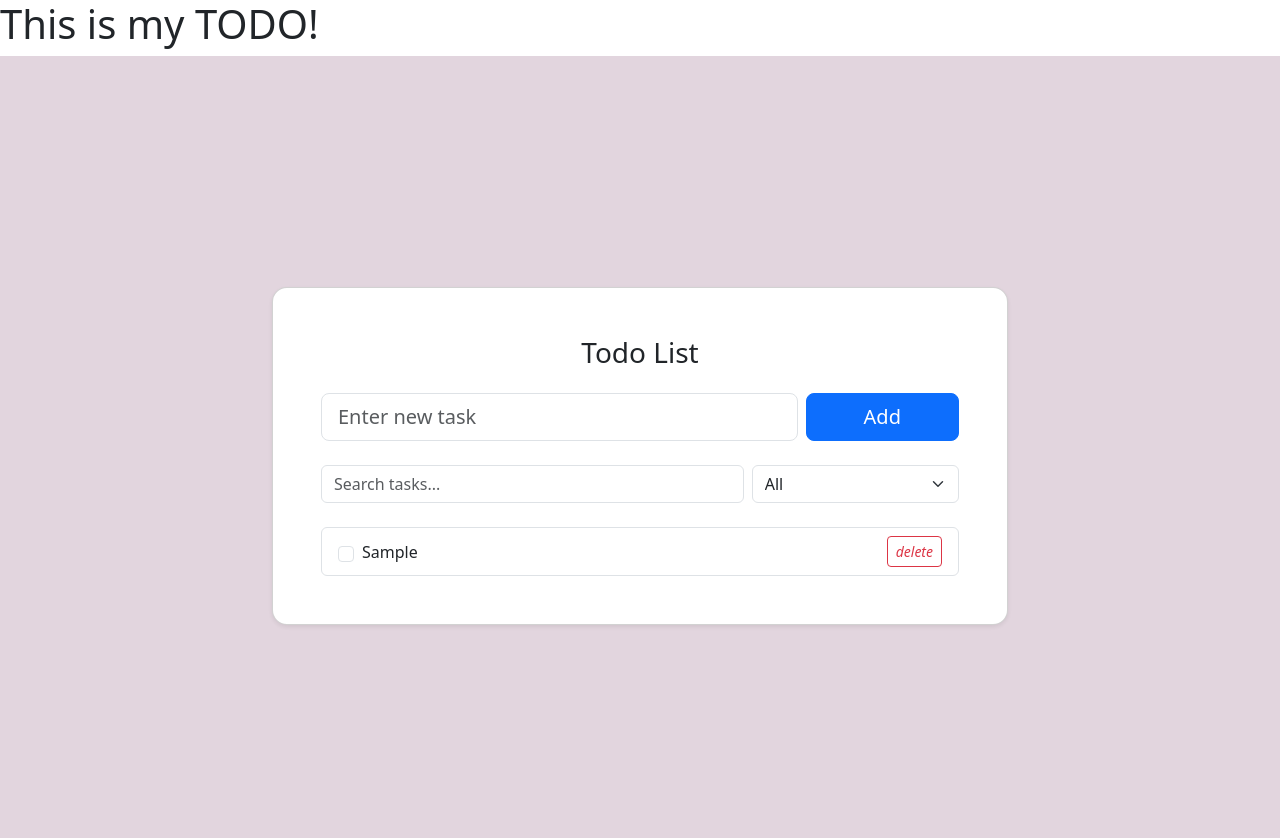
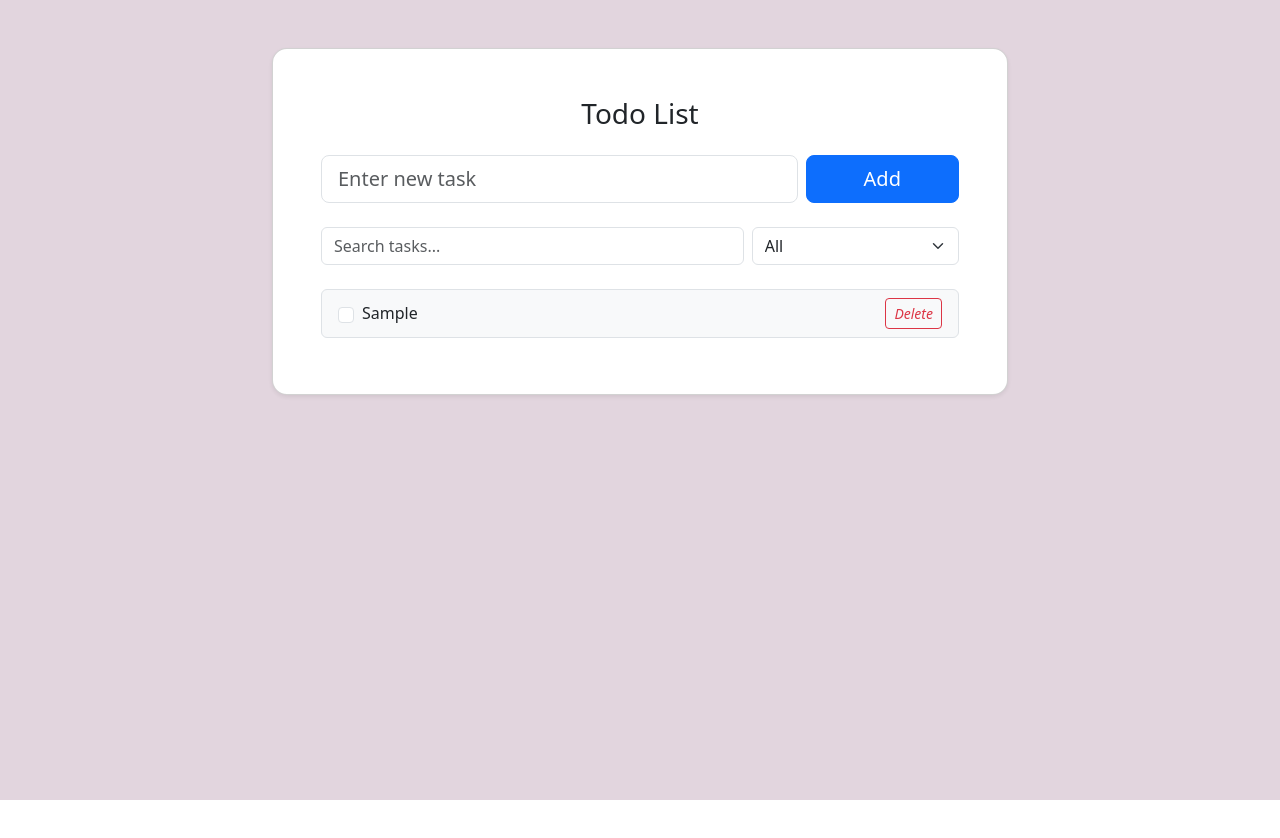
Before and after one commit to jonlindanger03/Todo, an Angular app: page / in a window 1280 px wide. Both pictures are taken after typing "Sample" into the empty fields and a click on the button "Add". Shown: the top 838 px of the page. After the commit the page ends 800 px from the top, so only its background shows below. Built offline with nearby package versions, Linux system fonts and the light colour scheme.

Commit message:
fix styling

```diff
--- a/src/app/app.html
+++ b/src/app/app.html
@@ -1,2 +1,2 @@
-<H1>This is my TODO!</H1>
+
 <app-todo-comp></app-todo-comp>
--- a/src/app/todo-comp/todo-comp.html
+++ b/src/app/todo-comp/todo-comp.html
@@ -36,7 +36,7 @@
 -->
 
 
-<section class="vh-100" style="background-color: #e2d5de;">
+<section class="min-vh-100" style="background-color: #e2d5de;">
     <div class="container py-5 h-100">
       <div class="row d-flex justify-content-center align-items-center h-100">
         <div class="col col-xl-8">
@@ -87,7 +87,7 @@
               <ul class="list-group">
                 <li
                   *ngFor="let task of filteredTasks; let i = index"
-                  class="list-group-item d-flex justify-content-between align-items-center"
+                  class="list-group-item d-flex justify-content-between align-items-center bg-light mb-2"
                 >
                   <div class="d-flex align-items-center">
                     <input
@@ -101,7 +101,7 @@
                     </span>
                   </div>
                   <button class="btn btn-sm btn-outline-danger" (click)="deleteTask(task.id)">
-                    <i class="bi bi-x-lg"> delete</i>
+                    <i class="bi bi-x-lg"> Delete</i>
                   </button>
                 </li>
               </ul>
```
